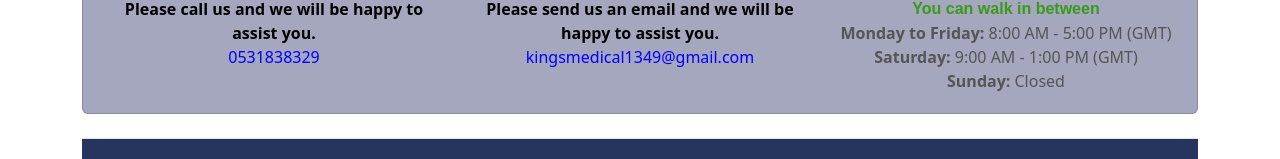
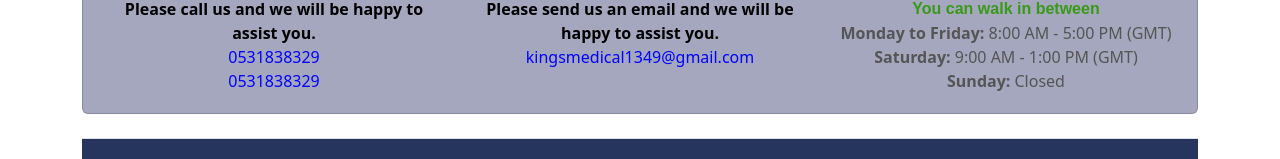
Before and after one commit to Qwakuben/kingsmedicalequipment, a plain HTML site: page index.html in a window 1280 px wide. Shown: the part 6377-6536 px from the top of the page. Drawn offline with nearby package versions, Linux system fonts and the light colour scheme.

Commit message:
Add files via upload

```diff
--- a/index.html
+++ b/index.html
@@ -395,6 +395,7 @@ document.addEventListener('DOMContentLoaded', function() {
                                 <i class="fas fa-phone-alt contact-icon fa-2x mb-2"></i>
                                 <p class="Reach" style="color: black; font-weight: bold;">Please call us and we will be happy to assist you.</p>
                                 <p><a href="tel:0531838329" style="color: blue;">0531838329</a></p>
+                                <p><a href="wa.me/0531838329" style="color: blue;">0531838329</a></p>
                             </div>
                             <div class="col-md-4 text-center">
                                 <i class="far fa-envelope contact-icon fa-2x mb-2"></i>
```
